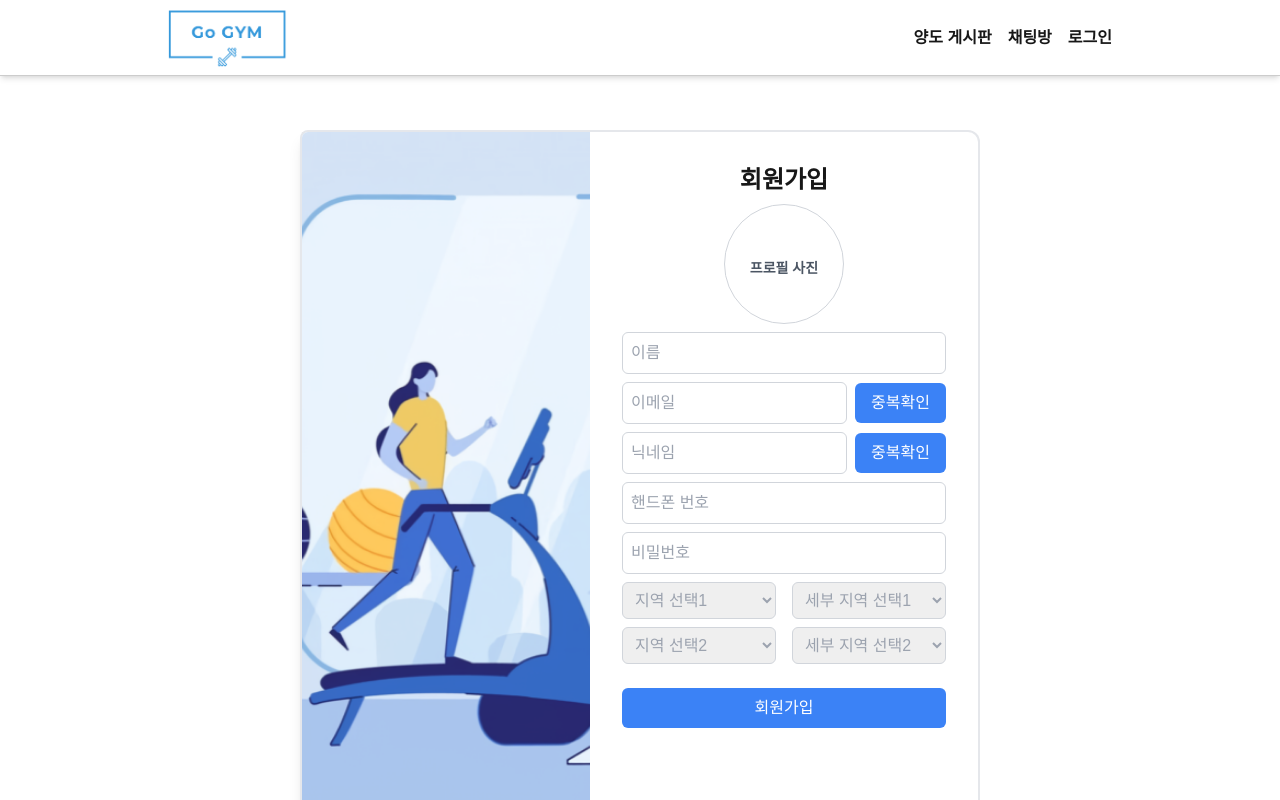
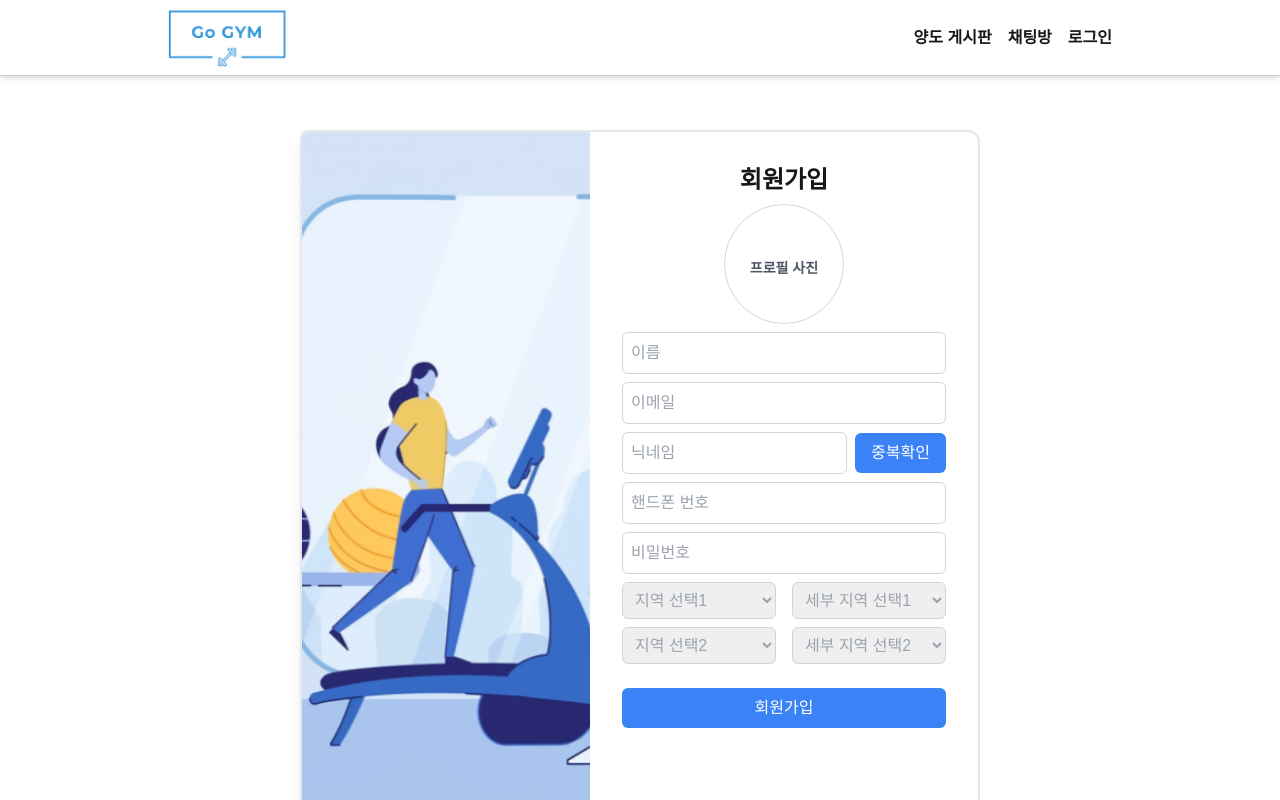
Before and after one commit to MinJuPark52/Go-Gym, a Next.js app: page /kakaoSignup in a window 1280 px wide. Shown: the top 800 px of the page. Built offline with nearby package versions, Linux system fonts and the light colour scheme; a web font is replaced by a local one.

Commit message:
Feat:KakaoSignup Email

```diff
--- a/components/User/KakaoSignup.tsx
+++ b/components/User/KakaoSignup.tsx
@@ -2,12 +2,13 @@
 
 import { ChangeEvent, useState, useRef } from "react";
 // import axiosInstance from "@/api/axiosInstance";
-import { useRouter } from "next/navigation";
+import { useRouter, useSearchParams } from "next/navigation";
 import Image from "next/image";
 import form from "../../public/form.png";
 import { useMutation } from "@tanstack/react-query";
 import S3ImageUrl from "@/hooks/S3ImageUrl";
 import axios from "axios";
+import { useEffect } from "react";
 
 interface Signup {
   email: string;
@@ -25,6 +26,7 @@ interface InputProps {
   value: string;
   onChange: (e: ChangeEvent<HTMLInputElement>) => void;
   errorMessage?: string;
+  disabled?: boolean;
 }
 
 interface SignupErrors {
@@ -79,12 +81,12 @@ const regions: { id: string; name: string }[] = [
 ];
 
 export default function KaKaoSignupPage() {
+  const query = useSearchParams();
+  const [email, setEmail] = useState<string>("");
   const [loading, setLoading] = useState(false);
   const router = useRouter();
   const [preview, setPreview] = useState<File | null>(null);
-  const [isEmailAvailable, setIsEmailAvailable] = useState(false);
   const [isNicknameAvailable, setIsNicknameAvailable] = useState(false);
-
   const [subRegion1, setSubRegion1] = useState<{ id: string; name: string }[]>(
     [],
   );
@@ -180,42 +182,25 @@ export default function KaKaoSignupPage() {
   };
 
   // 이메일 입력
-  const checkEmail = useMutation({
-    mutationFn: async (email: string) => {
-      if (!email) {
-        throw new Error("이메일을 입력해주세요.");
-      }
-
-      const emailRegex = /\S+@\S+\.\S+/;
-      if (!emailRegex.test(email)) {
-        throw new Error("이메일 주소에 '@'을 포함해주세요.");
-      }
-
-      // 이메일 중복확인
-
-      const response = await axios.get<Signup[]>(
-        "https://go-gym.site/api/auth/check-email",
-        {
-          params: { email },
-        },
-      );
-
-      console.log(response);
-      if (response.status === 200) {
-        return true;
-      } else {
-        throw new Error("이메일 이미 존재합니다.");
-      }
-    },
-    onSuccess: () => {
-      setIsEmailAvailable(true);
-      alert("이메일 사용 가능합니다.");
-    },
-    onError: (error) => {
-      setIsEmailAvailable(false);
-      alert(error.message);
-    },
-  });
+  useEffect(() => {
+    const code = query.get("code");
+    if (code) {
+      const checkEmail = async () => {
+        try {
+          const response = await axios.get(
+            `https://go-gym.site/api/kakao/sign-in?code=${code}`,
+          );
+          if (response && response.data) {
+            const userEmail = response.data.email;
+            setEmail(userEmail);
+          }
+        } catch (error) {
+          console.error("Error fetching email:", error);
+        }
+      };
+      checkEmail();
+    }
+  }, [query]);
 
   // 닉네임
   const checkNickname = useMutation<boolean, Error, string>({
@@ -267,7 +252,7 @@ export default function KaKaoSignupPage() {
   // 회원가입
   const handleSignupSubmit = useMutation({
     mutationFn: async () => {
-      if (!isEmailAvailable || !isNicknameAvailable) {
+      if (!isNicknameAvailable) {
         throw new Error("중복확인을 해주세요.");
       }
 
@@ -297,15 +282,8 @@ export default function KaKaoSignupPage() {
             );
 
             if (emailResponse.status === 200) {
-              alert(
-                "이메일 인증 링크가 전송되었습니다. 이메일을 통해 인증해주세요",
-              );
               router.push("/login");
-            } else {
-              throw new Error("링크 전송 X");
             }
-          } else {
-            throw new Error("회원가입 실패");
           }
         } catch (error) {
           console.error("Error:", error);
@@ -487,19 +465,11 @@ export default function KaKaoSignupPage() {
               <SignupInput
                 type="text"
                 placeholder="이메일"
-                value={signupFormData.email}
+                value={email || signupFormData.email}
                 onChange={handleSignupChange("email")}
-                errorMessage={signupErrors.email}
+                disabled={email ? true : false}
               />
             </div>
-            <button
-              type="button"
-              onClick={() => checkEmail.mutate(signupFormData.email)}
-              className="rounded-md bg-blue-500 px-4 py-2 text-white focus:outline-none"
-              disabled={isEmailAvailable}
-            >
-              {isEmailAvailable ? "사용 가능" : "중복확인"}
-            </button>
           </div>
 
           <div className="flex items-center space-x-2">
```
